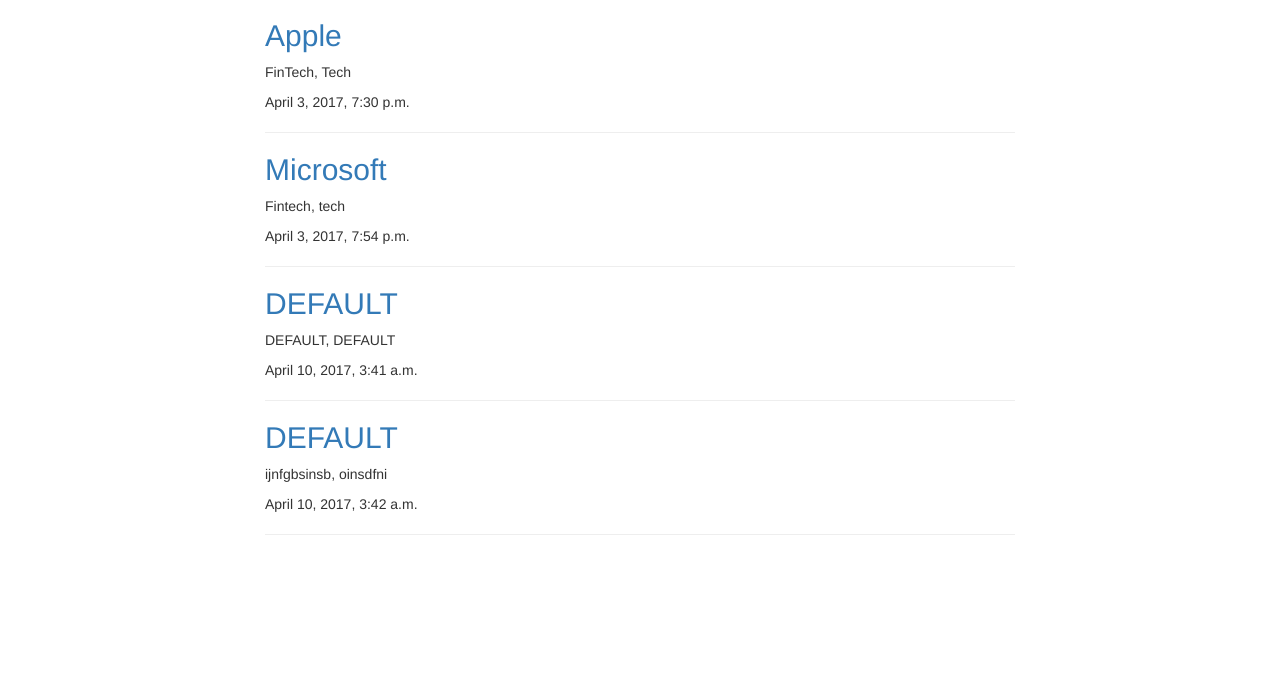
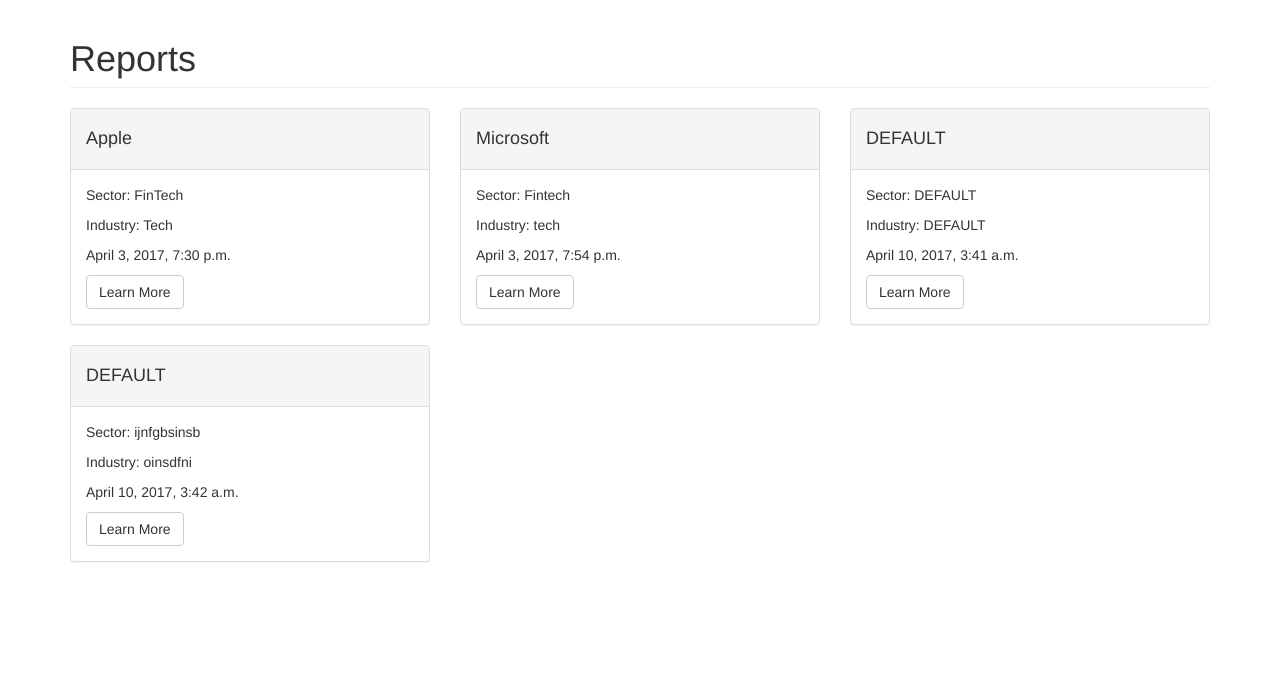
Before and after one commit to rcdizon/cs3240-s17-team17, a Django app: page /LokahiApp/report/ in a window 1280 px wide. Shown: the part 122-800 px from the top of the page. Run offline with Django 3.2, Linux system fonts and the light colour scheme; a user stored in the database is signed in; data comes from the database, SQL or seed files in the repository; some libraries are stand-ins or nearby versions.

Commit message:
template changes

```diff
--- a/LokahiProject/templates/report.html
+++ b/LokahiProject/templates/report.html
@@ -39,7 +39,7 @@
                 </div>
             </div>
         </nav>
-        <header class="intro-header" style="background-image: url({% static 'startbootstrap-clean-blog/img/money2.png' %})">
+        <header class="intro-header" style="background-image: url({% static 'startbootstrap-clean-blog/img/background2.png' %}); background-color: #ccc">
             <div class="container">
                 <div class="row">
                     <div class="col-lg-8 col-lg-offset-2 col-md-10 col-md-offset-1">
@@ -53,18 +53,30 @@
             </div>
         </header>
         <div class="container">
+            <!-- Marketing Icons Section -->
             <div class="row">
-                <div class="col-lg-8 col-lg-offset-2 col-md-10 col-md-offset-1">
-                        {% for report in reports %}
-                            <div class="post-preview">
-                                <h2 class="post-title"><a href="{% url 'result' pk=report.pk %}">{{ report.companyName }}</a></h2>
-                                <p class="post-subtitle">{{ report.sector}}, {{ report.industry}}</p>
+                <div class="col-lg-12">
+                    <h1 class="page-header">
+                        Reports
+                    </h1>
+                </div>
+                {% for report in reports %}
+                    <div class="col-md-4">
+                        <div class="panel panel-default">
+                            <div class="panel-heading">
+                                <h4><i class="fa fa-fw fa-check"></i>{{ report.companyName }}</h4>
+                            </div>
+                            <div class="panel-body">
+                                <p class="post-subtitle">Sector: {{ report.sector}}</p>
+                                <p class="post-subtitle">Industry: {{ report.industry}}</p>
                                 <p class="post-meta">{{ report.timestamp}}</p>
-                            <hr>
+                                <a href="{% url 'result' pk=report.pk %}" class="btn btn-default">Learn More</a>
                             </div>
-                        {% endfor %}
-                </div>
+                        </div>
+                    </div>
+                {% endfor %}
             </div>
+            <!-- /.row -->
         </div>
     </body>
 </html>
```
